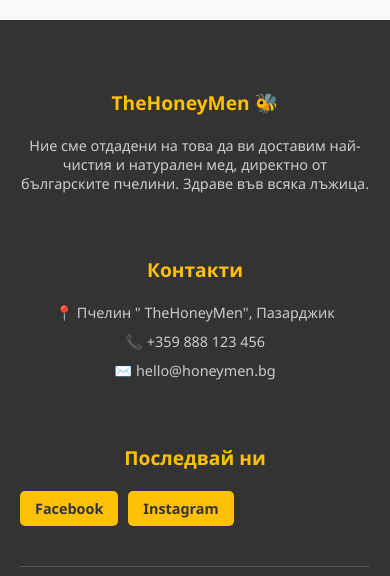
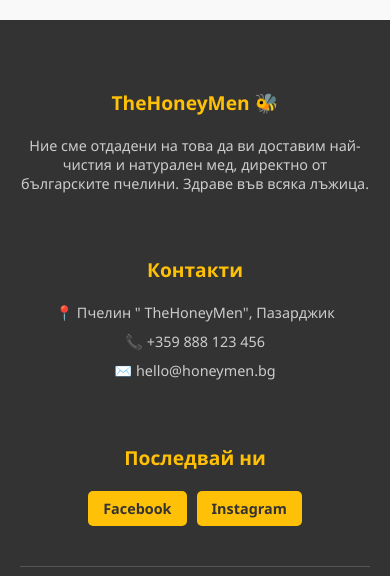
Before and after one commit to valentinpashov/TheHoneyMen, a React (Create React App) app in the folder frontend/: page / in a window 390 px wide. Shown: the part 1103-1679 px from the top of the page. Built offline with nearby package versions, Linux system fonts and the light colour scheme; no server answers.

Commit message:
Update Footer styles for responsive

```diff
--- a/frontend/src/components/Footer.css
+++ b/frontend/src/components/Footer.css
@@ -55,10 +55,24 @@
     background-color: white;
 }
 
-
 .footer-bottom {
     text-align: center;
     padding-top: 20px;
     border-top: 1px solid #555;
     color: #777;
 }
+
+@media (max-width: 768px) {
+    .footer-content {
+        flex-direction: column;
+        text-align: center;
+    }
+
+    .social-links {
+        justify-content: center;
+    }
+
+    .contact ul li {
+        text-align: center;
+    }
+}
```
